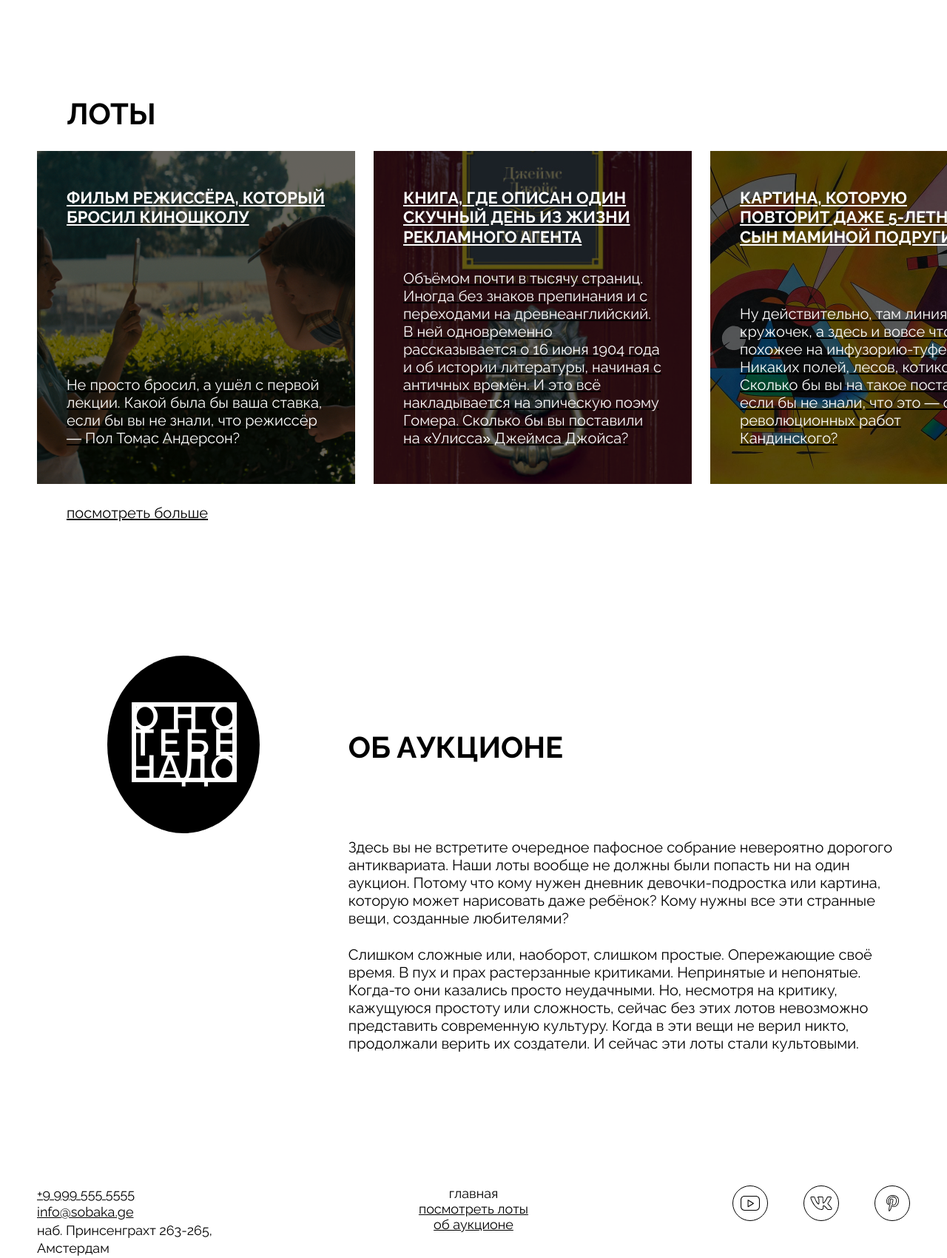
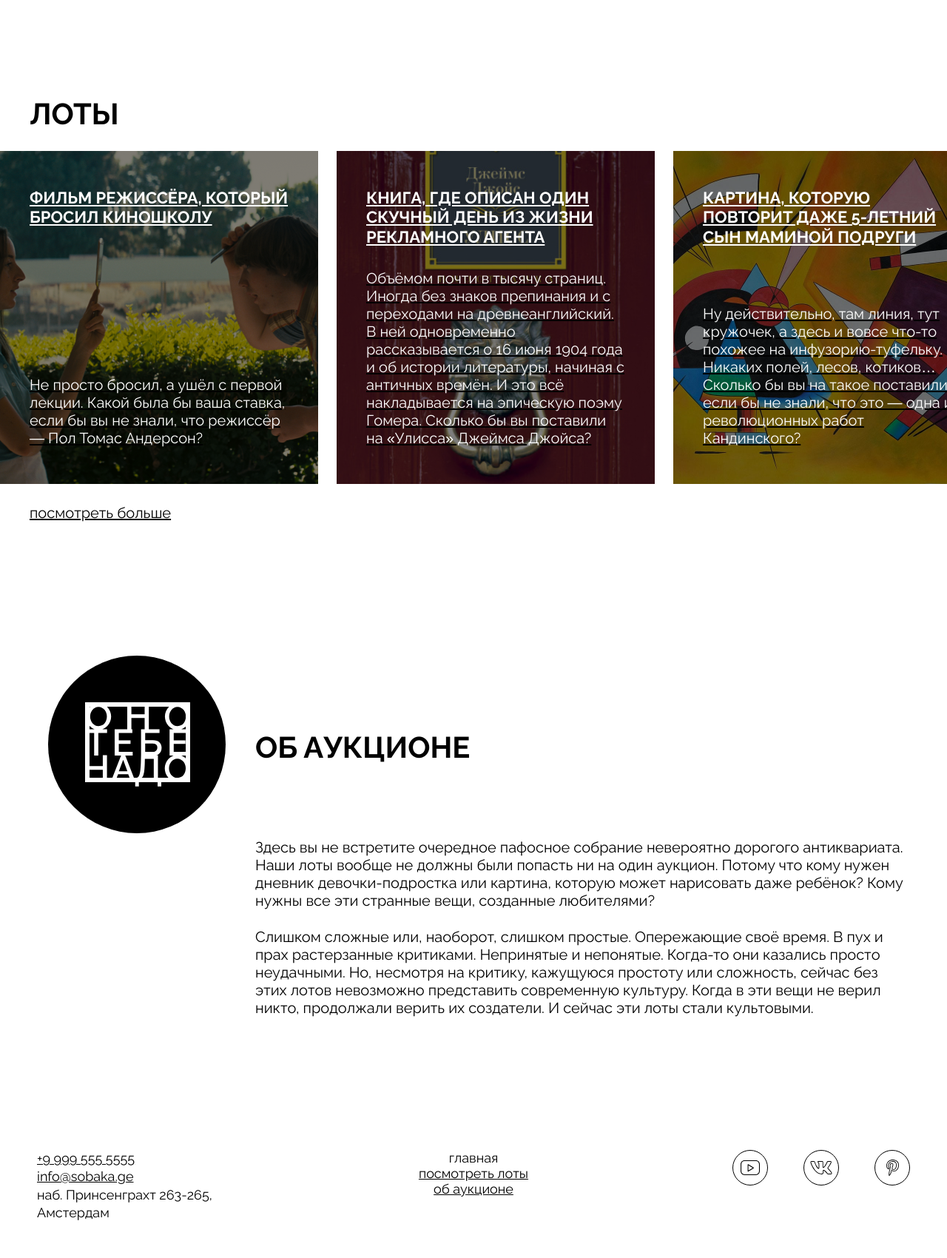
Before and after one commit to 1zh0ra/ono-tebe-nado, a plain HTML site: page index.html in a window 1280 px wide. Shown: the part 1100-2800 px from the top of the page at 74% size. Drawn offline with Linux system fonts and the light colour scheme.

Commit message:
пусть боги будут с мнойgit add -A!

```diff
--- a/index.html
+++ b/index.html
@@ -38,7 +38,7 @@
   <main class="main">
     <!-- <main> -->
     <section class="cover">
-      <div class="cover__overlay"></div>
+      <div class="overlay"></div>
       <h1 class="cover__title">
         <span class="aligned-text aligned-text_left">
           о<span class="letter-spacing-extended">н</span>о
@@ -49,6 +49,7 @@
         <span class="aligned-text aligned-text_right">
           <span class="letter-spacing-extended">н</span><span class="letter-spacing-extended-30">ад</span><span
             class="letter-spacing-extended-0">о</span>
+            </span>
       </h1>
 
       <div class="cover__description">
@@ -66,7 +67,7 @@
           <a href="#" class="card-link">
 
             <article class="card card_type_film">
-              <div class="card__overlay"></div>
+              <div class="overlay"></div>
               <h3 class="card__title">Фильм режиссёра, который бросил киношколу</h3>
               <p class="card__text">Не просто бросил, а ушёл с первой лекции. Какой была бы ваша ставка, если бы вы не
                 знали, что режиссёр — Пол Томас Андерсон? </p>
@@ -77,7 +78,7 @@
         <li class="lots_card-list-item">
           <a href="#" class="card-link">
             <article class="card card_type_book">
-              <div class="card__overlay"></div>
+              <div class="overlay"></div>
               <h3 class="card__title">Книга, где описан один скучный день из жизни рекламного агента</h3>
               <p class="card__text">Объёмом почти в тысячу страниц. Иногда без знаков препинания и с переходами на
                 древнеанглийский. В ней одновременно рассказывается о 16 июня 1904 года и об истории литературы, начиная
@@ -89,7 +90,7 @@
         <li class="lots_card-list-item">
           <a href="#" class="card-link">
             <article class="card card_type_picture">
-              <div class="card__overlay"></div>
+              <div class="overlay"></div>
               <h3 class="card__title">Картина, которую повторит даже 5-летний сын маминой подруги</h3>
               <p class="card__text">Ну действительно, там линия, тут кружочек, а здесь и вовсе что-то похожее на
                 инфузорию-туфельку. Никаких полей, лесов, котиков… Сколько бы вы на такое поставили, если бы не знали,
@@ -105,7 +106,7 @@
       <div class="about__logo">
         <img src="./images/logo-white.svg" alt="Логотип Оно тебе надо" class="about__logo-image">
       </div>
-      <div class="about__column_2">
+      <div class="about__column">
         <h2 class="about__title"> Об аукционе</h2>
         <div class="about__text-container">
           <p class="about__text">Здесь вы не встретите очередное пафосное собрание невероятно дорогого антиквариата.
--- a/styles/style.css
+++ b/styles/style.css
@@ -1,3 +1,5 @@
+/*очень хочу полноценно взяться за второй проект, с нашим нулевым уровнем сейчас главное количество, а качество догонит, плюс уже глаз замылился на первом проекте  */
+
 /* header */
 .address {
   color: #000;
@@ -45,11 +47,6 @@
 }
 
 .header__menu-item_active {
-  color: #000;
-  font-size: 18px;
-  font-style: normal;
-  font-weight: 400;
-  line-height: normal;
   text-decoration: none;
 }
 
@@ -88,11 +85,10 @@
   margin-bottom: 180px;
 }
 
-.cover__overlay {
-  background-color: rgb(0 0 0 /0.6);
+.overlay {
+  background-color: rgb(0 0 0 /0.5);
   position: absolute;
   inset: 0;
-  width: 1440px;
 }
 
 .cover__title {
@@ -168,7 +164,7 @@
   text-transform: uppercase;
   background-color: transparent;
   color: #fff;
-  border: 1px solid;
+  border: 1px solid #fff;
   cursor: pointer;
 }
 
@@ -181,8 +177,8 @@
   align-items: flex-start;
   justify-content: center;
   max-width: 1340px;
+  width: 100%;
   gap: 27px;
-  padding-left: 50px;
   margin-bottom: 181px;
 }
 
@@ -203,21 +199,13 @@
   list-style: none;
 }
 
-.card__overlay {
-  background-color: rgb(0 0 0 /0.6);
-  position: absolute;
-  min-width: 430px;
-  min-height: 450px;
-  inset: 0;
-}
-
 .card {
   font-family: Raleway, sans-serif;
   display: flex;
   flex-direction: column;
   justify-content: space-between;
   width: 430px;
-  height: 450px;
+  min-height: 450px;
   background-size: cover;
   background-position: center;
   background-repeat: no-repeat;
@@ -265,7 +253,7 @@
 }
 
 .lots_view-more {
-  width: 1340px;
+  max-width: 1340px;
   padding-left: 40px;
   text-align: left;
   color: #000;
@@ -292,24 +280,17 @@
   height: 240px;
   border-radius: 50%;
   background-color: #000;
-  margin-left: 95px;
-  margin-right: 95px;
+  margin: 0 auto;
 }
 
 .about__logo-image {
   width: 148px;
 }
 
- .about__column_1 {
+.about__column {
   display: flex;
-  width: 430px;
-  justify-content: center;
-  align-items: flex-start;;
-}
-
-.about__column_2 {
-  display: flex;
-  width: 885px;
+  width: 100%;
+  max-width: 885px;
   flex-direction: column;
   justify-content: center;
   align-items: flex-start;
@@ -352,23 +333,20 @@
 .footer__logo {
   display: flex;
   gap: 48px;
-  width: 240px;
-  height: 48px;
+  max-width: 240px;
+  min-height: 48px;
   list-style: none;
-  padding-bottom: 100px;
   justify-self: end;
 }
 
 .footer__social-item {
-  height: inherit;
-  width: inherit;
+  max-width: 48px;
 }
 
 .address__footer {
   display: flex;
   flex-direction: column;
-  width: 240px;
-  height: 49px;
+  max-width: 240px;
   font-size: 18px;
   font-style: normal;
   font-weight: 400;
```
